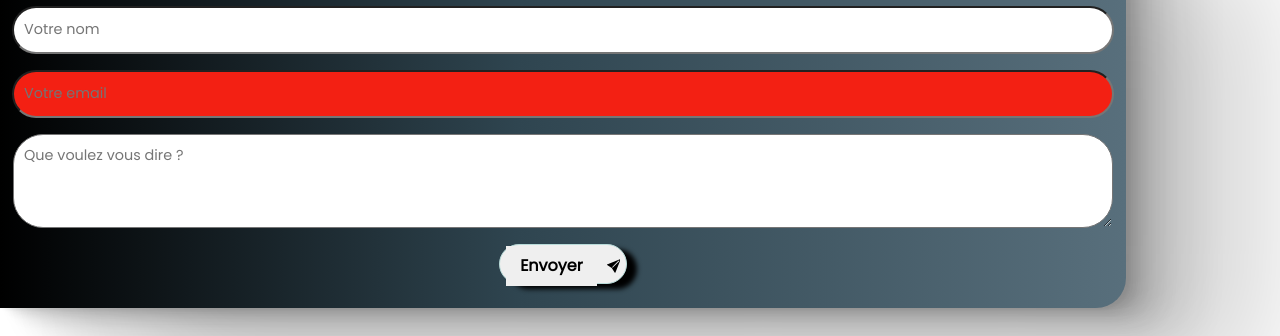
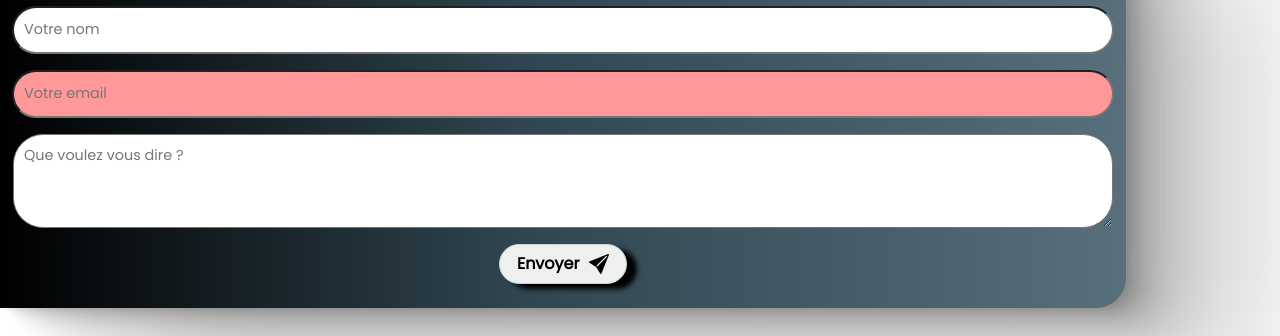
Before and after one commit to mathieufavraud/portfolio, a React (Vite) app: page / in a window 1280 px wide. Shown: the part 7875-8211 px from the top of the page. Built offline with nearby package versions, Linux system fonts and the light colour scheme.

Commit message:
corrections

```diff
--- a/src/components/contact/contact.jsx
+++ b/src/components/contact/contact.jsx
@@ -35,7 +35,7 @@ const contact = () => {
                     <input className="text_form" type="text" id="name" name="user_name" placeholder="Votre nom"/>
                     <input className="text_form" type="email" id="mail" name="user_email" placeholder="Votre email" required/>
                     <textarea className="text_form" id="message" name="message" placeholder="Que voulez vous dire ?" required></textarea>
-                    <button><div><input type="submit" value="Envoyer"/><BsFillSendFill size={20}/></div></button>
+                    <button type="submit">Envoyer <BsFillSendFill size={20}/></button>
                 </form>
             </div>
             }
@@ -45,18 +45,4 @@ const contact = () => {
 
 export default contact;
 
-//taille bouton
 //classe invalid qui ne s'applique que a l'envoi ?
-
-/*
-    <div>
-                <h2>Contactez moi :</h2>
-                <form ref={form} onSubmit={sendEmail}>
-                    <input className="text_form" type="text" id="name" name="user_name" placeholder="Votre nom"/>
-                    <input className="text_form" type="email" id="mail" name="user_email" placeholder="Votre email" required/>
-                    <textarea className="text_form" id="message" name="message" placeholder="Que voulez vous dire ?" required></textarea>
-                    <button><div><input type="submit" value="Envoyer"/><BsFillSendFill size={20}/></div></button>
-                </form>
-    </div>
-
-*/
--- a/src/components/contact/contact.scss
+++ b/src/components/contact/contact.scss
@@ -55,8 +55,8 @@ $shake-intensity: 2%;
                 @include placeholder
             }
             &:not(:focus):invalid {
-                color: $text_ghost-white;
-                background-color: #f32013;
+                //color: $text_ghost-white;
+                background-color: #ff9999;
                 animation: headshake 175ms cubic-bezier(.4,.1,.6,.9);
             }
         }
@@ -72,15 +72,10 @@ $shake-intensity: 2%;
             border: 1px solid $links_light-blue;
             width: 10vw;
             height: 5vh;
-            div {
             display: flex;
             justify-content: center;
             align-items: center;
             gap: 10px;
-                input {
-                    width: 10vw;
-                    height: 5vh;
-                    border: none;
             font-size: $a_text;
             font-weight: 800;
             font-family: 'Poppins';
@@ -88,32 +83,5 @@ $shake-intensity: 2%;
         }
     }
 }
-    }
-}
 
 //changer couleur ou opacité du rouge
-
-/*
-button {
-            cursor: pointer;
-            border-radius: 30px;
-            border: 1px solid $links_light-blue;
-            width: 10vw;
-            height: 5vh;
-            div {
-                display: flex;
-                justify-content: center;
-                align-items: center;
-                gap: 10px;
-                input {
-                    width: 10vw;
-                    height: 5vh;
-                    border: none;
-                    font-size: $a_text;
-                    font-weight: 800;
-                    font-family: 'Poppins';
-                    font-style: normal;
-                }
-            }
-        }
-*/
--- a/src/components/item/item.scss
+++ b/src/components/item/item.scss
@@ -9,6 +9,7 @@ figure {
 }
 figure:hover {
     transform: scale(1.2);
+    color: red;
 }
 
 //animation ne fonctionne pas ?
--- a/src/components/skills/skills.scss
+++ b/src/components/skills/skills.scss
@@ -96,5 +96,3 @@
   }
 
 //hover sur la <figure> ??
-//taille des images et des elements a revoir (trop grand)
-//display flex sur .skills
```
Lines whose indentation alone changed are shown as unchanged.
